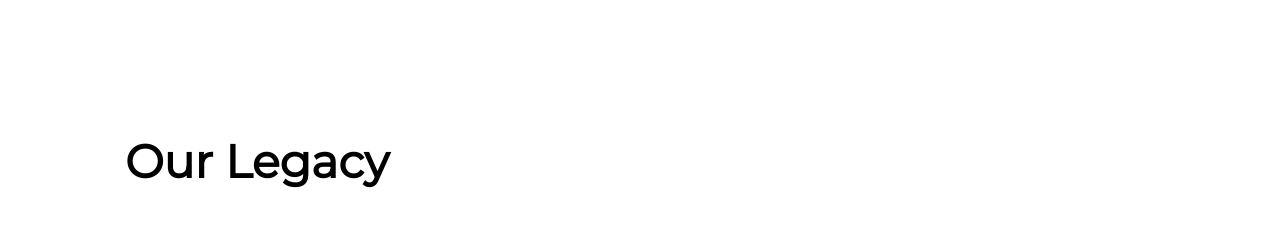
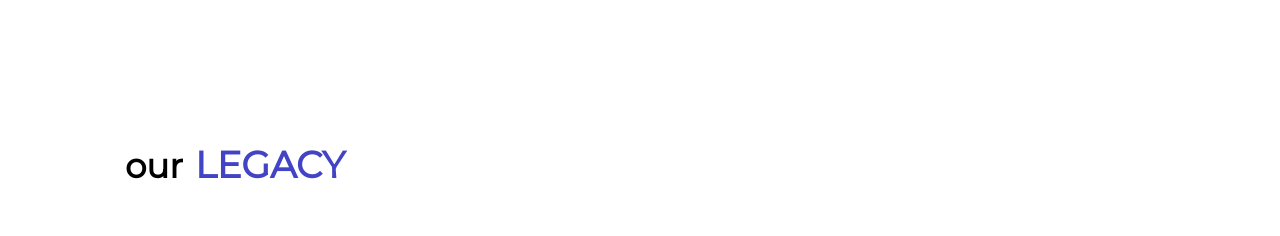
Before and after one commit to arnavgoel18/FullStackWebsiteDevelopment, a React (Create React App) app in the folder sae-nitkkr/: page /nitrox in a window 1280 px wide. Shown: the part 2380-2616 px from the top of the page. Built offline with nearby package versions, Linux system fonts and the light colour scheme.

Commit message:
saga font corrected

```diff
--- a/sae-nitkkr/src/Components/Saga/AcceleronsSaga.js
+++ b/sae-nitkkr/src/Components/Saga/AcceleronsSaga.js
@@ -277,7 +277,7 @@ function Saga(){
         <div className="acclerons_saga-outside-container">
 
             <div className="acclerons_heading">
-               <h1> <p>Our</p> <p id = "acclerons_legacy">Legacy</p></h1>
+               <h1> <p>our</p> <p id = "acclerons_legacy">LEGACY</p></h1>
             </div>
 
             <div className = "acclerons_saga-container">
--- a/sae-nitkkr/src/Components/Saga/NitroxSaga.js
+++ b/sae-nitkkr/src/Components/Saga/NitroxSaga.js
@@ -306,7 +306,7 @@ function Saga(){
         <div className="nitrox_saga-outside-container">
 
             <div className="nitrox_heading">
-                <h1><p>Our</p> <p id = "nitrox_legacy">Legacy</p></h1>
+                <h1><p>our</p> <p id = "nitrox_legacy">LEGACY</p></h1>
             </div>
 
             <div className = "nitrox_saga-container">
--- a/sae-nitkkr/src/Components/Saga/Saga.css
+++ b/sae-nitkkr/src/Components/Saga/Saga.css
@@ -22,6 +22,7 @@
 
 .acclerons_heading p{
     display: inline;
+    font-size: 34px;
 }
 
 .legacy{
@@ -83,7 +84,20 @@
     width: 100%;
     height: 100%;
 }
+p#nitrox_legacy{
+    font-size: 37px;
+    color: rgb(67, 67, 197);
+}
 
+.nitrox_heading p{
+    display: inline;
+    font-size: 34px;
+}
+
+p#acclerons_legacy{
+    font-size: 37px;
+    color: rgb(67, 67, 197);
+}
 .acclerons_text{
     width: 535px;
     height: 60vh;
```
